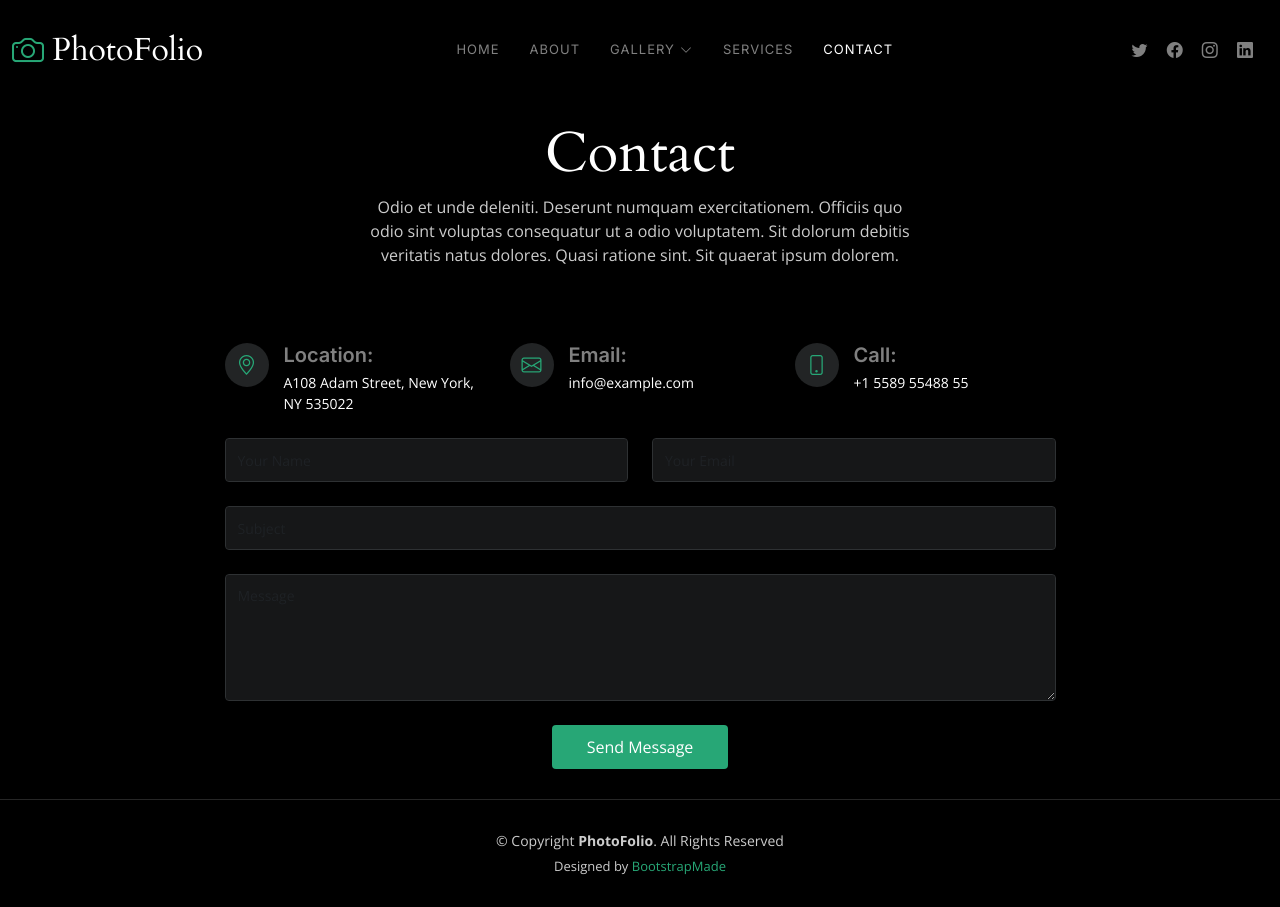
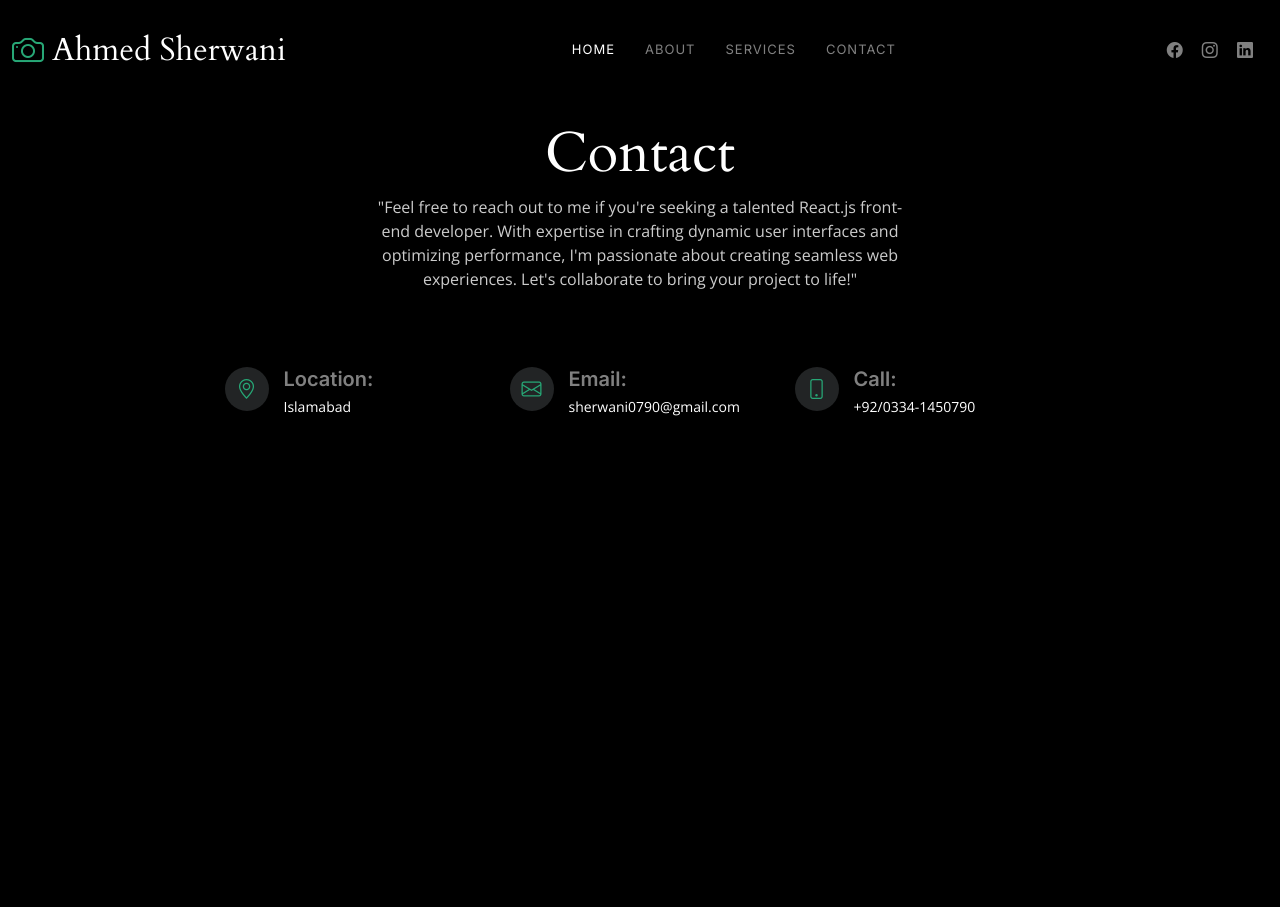
Before and after one commit to Sherwani0790/portfolio-app, a plain HTML site: page contact.html in a window 1280 px wide. After the commit the page ends 800 px from the top, so only its background shows below. Drawn offline with nearby package versions, Linux system fonts and the light colour scheme.

Commit message:
change Text in home and contact page  commit

```diff
--- a/contact.html
+++ b/contact.html
@@ -5,7 +5,7 @@
   <meta charset="utf-8">
   <meta content="width=device-width, initial-scale=1.0" name="viewport">
 
-  <title>PhotoFolio Bootstrap Template - Contact</title>
+  <title>Ahmed Sherwani Profile</title>
   <meta content="" name="description">
   <meta content="" name="keywords">
 
@@ -16,7 +16,9 @@
   <!-- Google Fonts -->
   <link rel="preconnect" href="https://fonts.googleapis.com">
   <link rel="preconnect" href="https://fonts.gstatic.com" crossorigin>
-  <link href="https://fonts.googleapis.com/css2?family=Open+Sans:ital,wght@0,300;0,400;0,500;0,600;0,700;1,300;1,400;1,600;1,700&family=Inter:ital,wght@0,300;0,400;0,500;0,600;0,700;1,300;1,400;1,500;1,600;1,700&family=Cardo:ital,wght@0,400;0,700;1,400&display=swap" rel="stylesheet">
+  <link
+    href="https://fonts.googleapis.com/css2?family=Open+Sans:ital,wght@0,300;0,400;0,500;0,600;0,700;1,300;1,400;1,600;1,700&family=Inter:ital,wght@0,300;0,400;0,500;0,600;0,700;1,300;1,400;1,500;1,600;1,700&family=Cardo:ital,wght@0,400;0,700;1,400&display=swap"
+    rel="stylesheet">
 
   <!-- Vendor CSS Files -->
   <link href="assets/vendor/bootstrap/css/bootstrap.min.css" rel="stylesheet">
@@ -28,13 +30,6 @@
   <!-- Template Main CSS File -->
   <link href="assets/css/main.css" rel="stylesheet">
 
-  <!-- =======================================================
-  * Template Name: PhotoFolio
-  * Updated: Jan 29 2024 with Bootstrap v5.3.2
-  * Template URL: https://bootstrapmade.com/photofolio-bootstrap-photography-website-template/
-  * Author: BootstrapMade.com
-  * License: https://bootstrapmade.com/license/
-  ======================================================== -->
 </head>
 
 <body>
@@ -44,17 +39,16 @@
     <div class="container-fluid d-flex align-items-center justify-content-between">
 
       <a href="index.html" class="logo d-flex align-items-center  me-auto me-lg-0">
-        <!-- Uncomment the line below if you also wish to use an image logo -->
-        <!-- <img src="assets/img/logo.png" alt=""> -->
+
         <i class="bi bi-camera"></i>
-        <h1>PhotoFolio</h1>
+        <h1>Ahmed Sherwani</h1>
       </a>
 
       <nav id="navbar" class="navbar">
         <ul>
-          <li><a href="index.html">Home</a></li>
+          <li><a href="index.html" class="active">Home</a></li>
           <li><a href="about.html">About</a></li>
-          <li class="dropdown"><a href="#"><span>Gallery</span> <i class="bi bi-chevron-down dropdown-indicator"></i></a>
+          <!-- <li class="dropdown"><a href="#"><span>Gallery</span> <i class="bi bi-chevron-down dropdown-indicator"></i></a>
             <ul>
               <li><a href="gallery.html">Nature</a></li>
               <li><a href="gallery.html">People</a></li>
@@ -70,14 +64,14 @@
                 </ul>
               </li>
             </ul>
-          </li>
+          </li> -->
           <li><a href="services.html">Services</a></li>
-          <li><a href="contact.html" class="active">Contact</a></li>
+          <li><a href="contact.html">Contact</a></li>
         </ul>
       </nav><!-- .navbar -->
 
       <div class="header-social-links">
-        <a href="#" class="twitter"><i class="bi bi-twitter"></i></a>
+        <!-- <a href="#" class="twitter"><i class="bi bi-twitter"></i></a> -->
         <a href="#" class="facebook"><i class="bi bi-facebook"></i></a>
         <a href="#" class="instagram"><i class="bi bi-instagram"></i></a>
         <a href="#" class="linkedin"><i class="bi bi-linkedin"></i></i></a>
@@ -96,7 +90,11 @@
         <div class="row d-flex justify-content-center">
           <div class="col-lg-6 text-center">
             <h2>Contact</h2>
-            <p>Odio et unde deleniti. Deserunt numquam exercitationem. Officiis quo odio sint voluptas consequatur ut a odio voluptatem. Sit dolorum debitis veritatis natus dolores. Quasi ratione sint. Sit quaerat ipsum dolorem.</p>
+            <p>
+              "Feel free to reach out to me if you're seeking a talented React.js front-end developer. With expertise in
+              crafting dynamic user interfaces and optimizing performance, I'm passionate about creating seamless web
+              experiences. Let's collaborate to bring your project to life!"
+            </p>
 
           </div>
         </div>
@@ -114,7 +112,7 @@
               <i class="bi bi-geo-alt flex-shrink-0"></i>
               <div>
                 <h4>Location:</h4>
-                <p>A108 Adam Street, New York, NY 535022</p>
+                <p>Islamabad</p>
               </div>
             </div>
           </div><!-- End Info Item -->
@@ -124,7 +122,7 @@
               <i class="bi bi-envelope flex-shrink-0"></i>
               <div>
                 <h4>Email:</h4>
-                <p>info@example.com</p>
+                <p>sherwani0790@gmail.com</p>
               </div>
             </div>
           </div><!-- End Info Item -->
@@ -134,14 +132,14 @@
               <i class="bi bi-phone flex-shrink-0"></i>
               <div>
                 <h4>Call:</h4>
-                <p>+1 5589 55488 55</p>
+                <p>+92/0334-1450790</p>
               </div>
             </div>
           </div><!-- End Info Item -->
 
         </div>
 
-        <div class="row justify-content-center mt-4">
+        <!-- <div class="row justify-content-center mt-4">
 
           <div class="col-lg-9">
             <form action="forms/contact.php" method="post" role="form" class="php-email-form">
@@ -166,9 +164,9 @@
               </div>
               <div class="text-center"><button type="submit">Send Message</button></div>
             </form>
-          </div><!-- End Contact Form -->
+          </div>
 
-        </div>
+        </div> -->
 
       </div>
     </section><!-- End Contact Section -->
@@ -176,22 +174,20 @@
   </main><!-- End #main -->
 
   <!-- ======= Footer ======= -->
-  <footer id="footer" class="footer">
+  <!-- <footer id="footer" class="footer">
     <div class="container">
       <div class="copyright">
-        &copy; Copyright <strong><span>PhotoFolio</span></strong>. All Rights Reserved
+        &copy; Copyright <strong><span>Ahmed Sher</span></strong>. All Rights Reserved
       </div>
       <div class="credits">
-        <!-- All the links in the footer should remain intact. -->
-        <!-- You can delete the links only if you purchased the pro version. -->
-        <!-- Licensing information: https://bootstrapmade.com/license/ -->
-        <!-- Purchase the pro version with working PHP/AJAX contact form: https://bootstrapmade.com/photofolio-bootstrap-photography-website-template/ -->
-        Designed by <a href="https://bootstrapmade.com/">BootstrapMade</a>
+         Designed by <a href="https://bootstrapmade.com/">BootstrapMade</a>
       </div>
     </div>
-  </footer><!-- End Footer -->
+  </footer> -->
+  <!-- End Footer -->
 
-  <a href="#" class="scroll-top d-flex align-items-center justify-content-center"><i class="bi bi-arrow-up-short"></i></a>
+  <a href="#" class="scroll-top d-flex align-items-center justify-content-center"><i
+      class="bi bi-arrow-up-short"></i></a>
 
   <div id="preloader">
     <div class="line"></div>
```
Also changed, not shown: index.html (+51 -35 lines).
